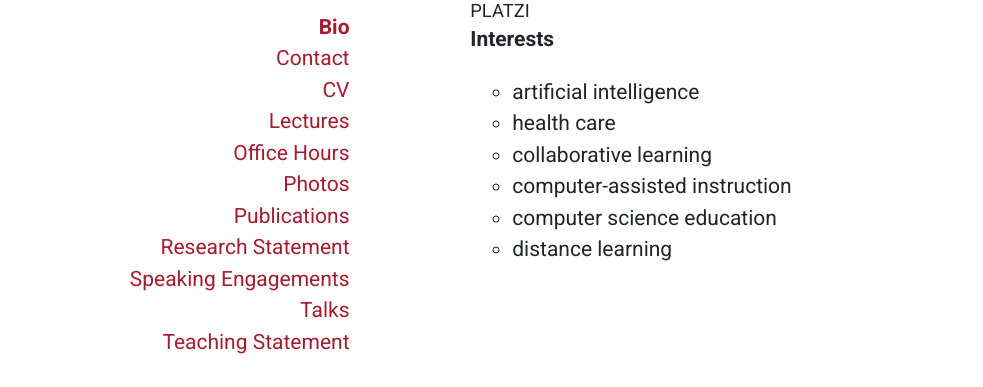
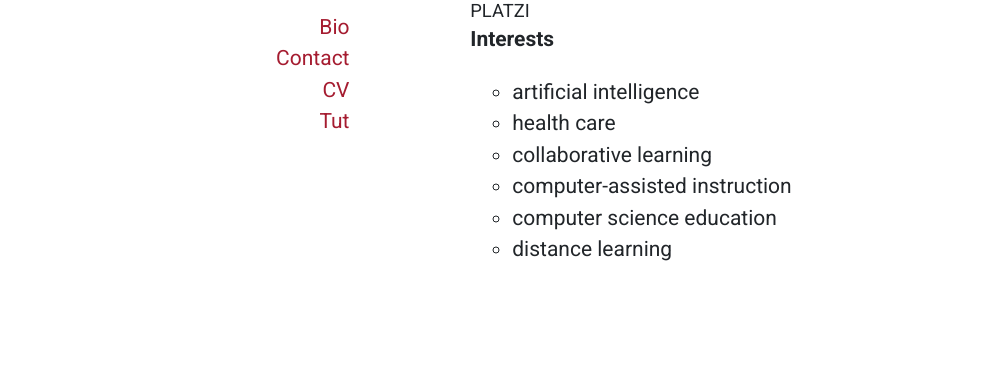
Before and after one commit to JuniorMontillaAcosta/myweb, a plain HTML site: page bio/index.html in a window 1280 px wide. Shown: the part 304-691 px from the top of the page, without its empty margins (143-1126 px from the left). Drawn offline with Linux system fonts and the light colour scheme.

Commit message:
Update index.html bio folder
Updating the nav menu in the index.html file in bio folder.

```diff
--- a/bio/index.html
+++ b/bio/index.html
@@ -8,14 +8,6 @@
         <meta name="viewport" content="initial-scale=1, width=device-width"><meta property="og:description" content="">
         <meta property="og:image" content="junior.jpg">
         <meta property="og:title" content="Bio - Junior O. Montilla A.">
-
-        <script>
-
-            if (window.location.host === 'malan.netlify.app') {
-                window.location.href = 'https://cs.harvard.edu/malan/';
-            }
-
-        </script>
 
         <link href="../favicon.ico?1719441561" rel="icon">
 
@@ -64,47 +56,19 @@
                           <ul class="flex-column ms-md-auto mt-3 nav">
 
                               <li class="nav-item">
-                                    <a class="active d-inline-block nav-link p-0" href="index.html">Bio</a>
+                                  <a class="d-inline-block nav-link p-0" href="bio/index.html">Bio</a>
                               </li>
 
                               <li class="nav-item">
-                                    <a class="d-inline-block nav-link p-0" href="../contact/index.html">Contact</a>
+                                  <a class="d-inline-block nav-link p-0" href="contact/index.html">Contact</a>
                               </li>
 
                               <li class="nav-item">
-                                    <a class="d-inline-block nav-link p-0" href="../cv/index.html">CV</a>
+                                  <a class="d-inline-block nav-link p-0" href="cv/index.html">CV</a>
                               </li>
 
                               <li class="nav-item">
-                                    <a class="d-inline-block nav-link p-0" href="../lectures/index.html">Lectures</a>
-                                </li>
-
-                                <li class="nav-item">
-                                    <a class="d-inline-block nav-link p-0" href="../hours/index.html">Office Hours</a>
-                                </li>
-
-                                <li class="nav-item">
-                                    <a class="d-inline-block nav-link p-0" href="../photos/index.html">Photos</a>
-                                </li>
-
-                                <li class="nav-item">
-                                    <a class="d-inline-block nav-link p-0" href="../publications/index.html">Publications</a>
-                                </li>
-
-                                <li class="nav-item">
-                                    <a class="d-inline-block nav-link p-0" href="../statements/research/index.html">Research Statement</a>
-                                </li>
-
-                                <li class="nav-item">
-                                    <a class="d-inline-block nav-link p-0" href="../engagements/index.html">Speaking Engagements</a>
-                                </li>
-
-                                <li class="nav-item">
-                                    <a class="d-inline-block nav-link p-0" href="../talks/index.html">Talks</a>
-                                </li>
-
-                                <li class="nav-item">
-                                    <a class="d-inline-block nav-link p-0" href="../statements/teaching/index.html">Teaching Statement</a>
+                                  <a class="d-inline-block nav-link p-0" href="#">Tut</a>
                               </li>
                               <li>
                                 <br/>
```
Lines whose indentation alone changed are shown as unchanged.
